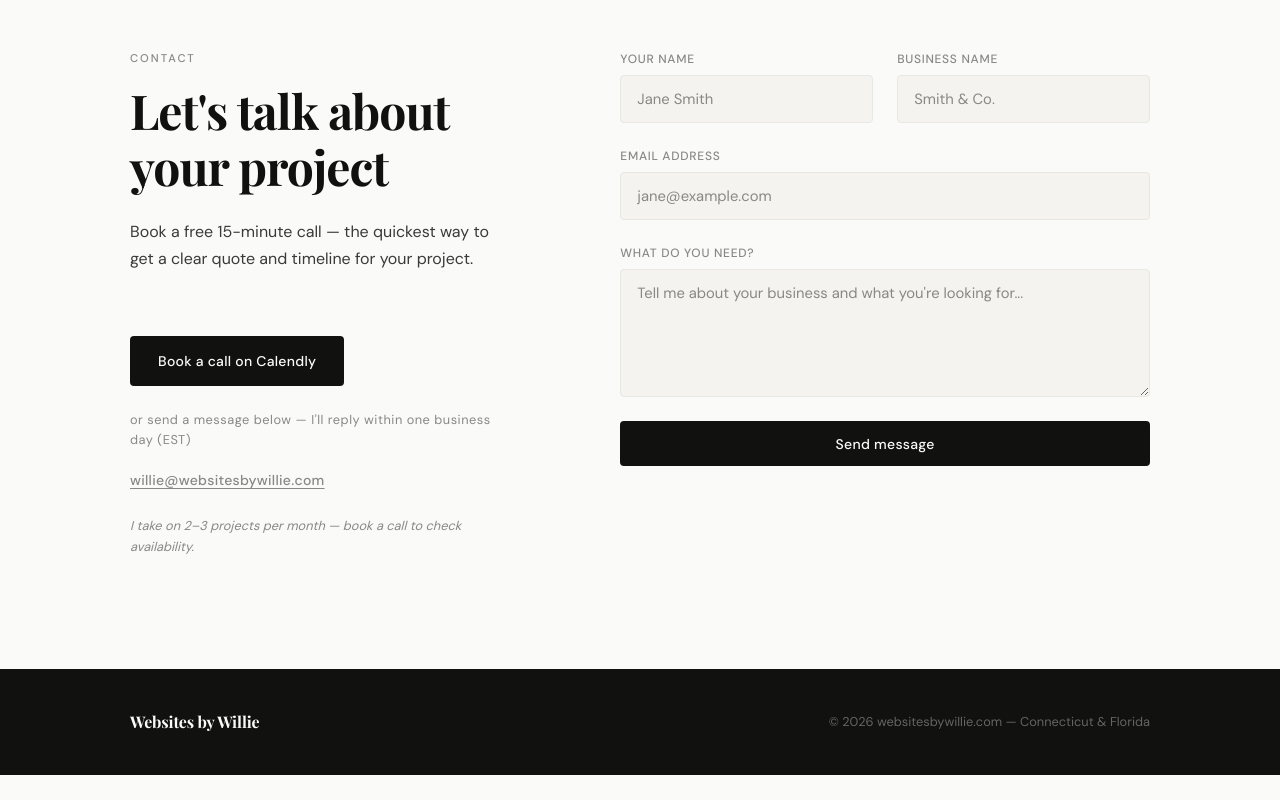
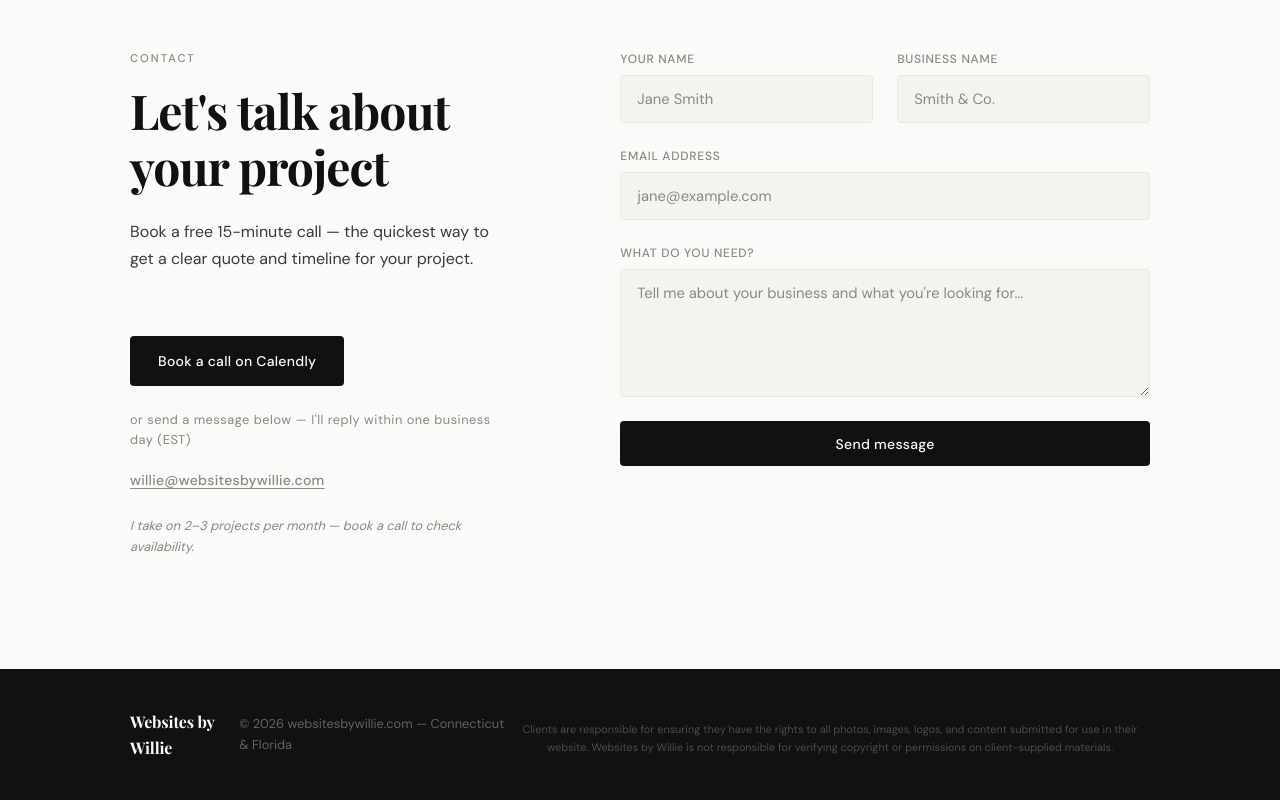
Before and after one commit to wjbirkett/websitesbywillie, a React (Vite) app: page / in a window 1280 px wide. Shown: the part 7965-8765 px from the top of the page. Before the commit the page ends 8740 px from the top, so only its background shows below. Built offline with nearby package versions, Linux system fonts and the light colour scheme; a web font is replaced by a local one.

Commit message:
add IP disclaimer to footer, fix timeline FAQ copy

```diff
--- a/src/App.css
+++ b/src/App.css
@@ -1229,3 +1229,14 @@
     text-align: center;
   }
 }
+
+.footer__legal {
+  font-size: 0.68rem;
+  color: var(--ink-mute);
+  opacity: 0.5;
+  text-align: center;
+  max-width: 640px;
+  margin: 0.5rem auto 0;
+  line-height: 1.6;
+  width: 100%;
+}
--- a/src/App.jsx
+++ b/src/App.jsx
@@ -535,7 +535,7 @@ function FAQ() {
     },
     {
       q: 'How long does it take?',
-      a: 'A one-page site is usually done in about 5 days once I have your content. A 4–5 page site takes around 2 weeks. Timeline starts once you send logo, copy, and any photos — that\'s the most common delay, not the build itself.',
+      a: 'A one-page site is usually done in about 5 days once I have your content and the deposit has cleared. A 4–5 page site takes around 2 weeks. Timeline starts once you send logo, copy, and any photos — that\'s the most common delay, not the build itself.',
     },
     {
       q: 'Do I need to buy my own domain?',
@@ -705,6 +705,9 @@ function Footer() {
       <div className="container footer__inner">
         <p className="footer__logo">Websites by Willie</p>
         <p className="footer__copy">© {new Date().getFullYear()} websitesbywillie.com — Connecticut & Florida</p>
+        <p className="footer__legal">
+          Clients are responsible for ensuring they have the rights to all photos, images, logos, and content submitted for use in their website. Websites by Willie is not responsible for verifying copyright or permissions on client-supplied materials.
+        </p>
       </div>
     </footer>
   )
```
